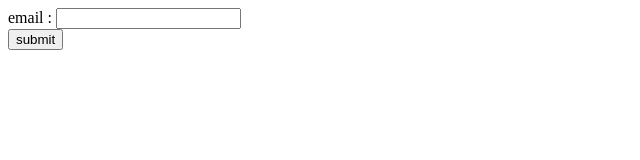
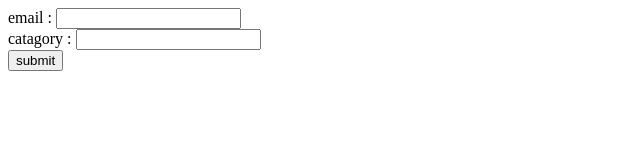
Before and after one commit to Meet3698/CashFlow, a website: page view/delete.html in a window 1280 px wide. Shown: the whole page, without its empty margins (0-640 px from the left). Drawn offline with Linux system fonts and the light colour scheme.

Commit message:
'commit'

```diff
--- a/controllers/service.controller.js
+++ b/controllers/service.controller.js
@@ -17,10 +17,11 @@ router.post('/find',async(req,res)=>{
 
     const vehicle = await UserVehicle.collection.find({email:email}).toArray()
     const arr = vehicle.map(async item => {
-        const data = await Service.collection.find({number:item.number}).toArray()
-
+    const data = await Service.collection.find({number:item.number}).toArray()
         if(Object.keys(data).length!=0)
         {
+            console.log(item.model,item.catagory);
+
             if(catagory == item.catagory)
             {
                 model.push(item.model)
@@ -31,7 +32,6 @@ router.post('/find',async(req,res)=>{
 
     const result = await Promise.all(arr)
     const resp = result.filter((item)=>{return item})
-    console.log(resp);
     res.json({list:resp})
 })
 
--- a/view/delete.html
+++ b/view/delete.html
@@ -5,6 +5,7 @@
     <body>
         <form action="/service/find" method="POST">
         email : <input type="text" name="email"><br>
+        catagory : <input type="text" name="vehicleCatagory"><br>
         <input type="submit" name="submit" value="submit">
         </form>
     </body>
```
